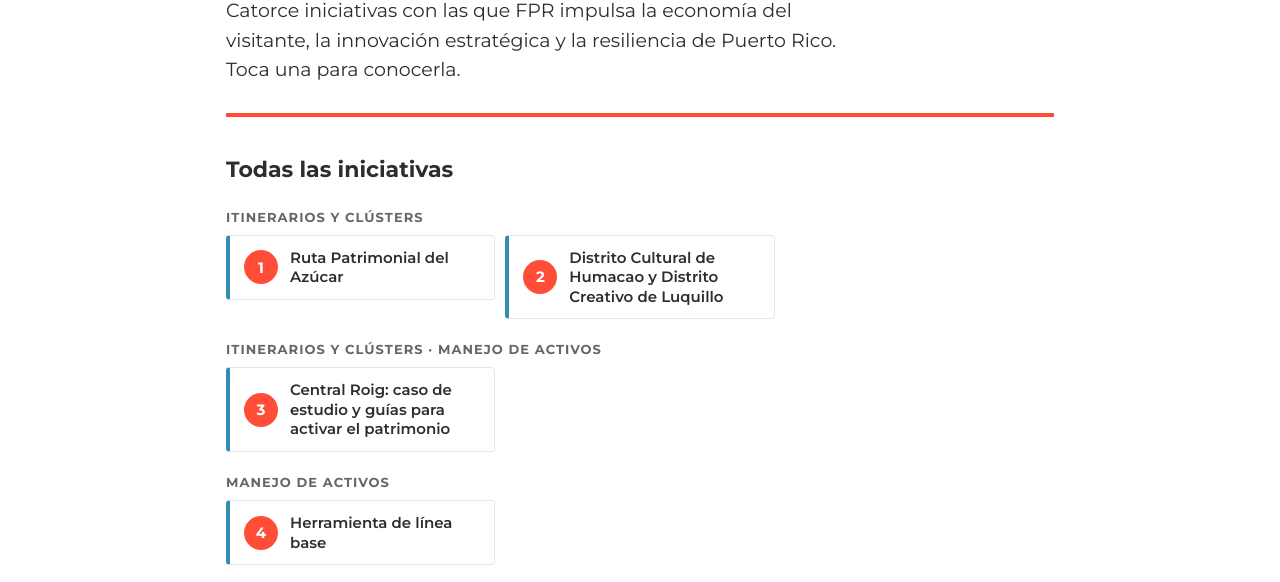
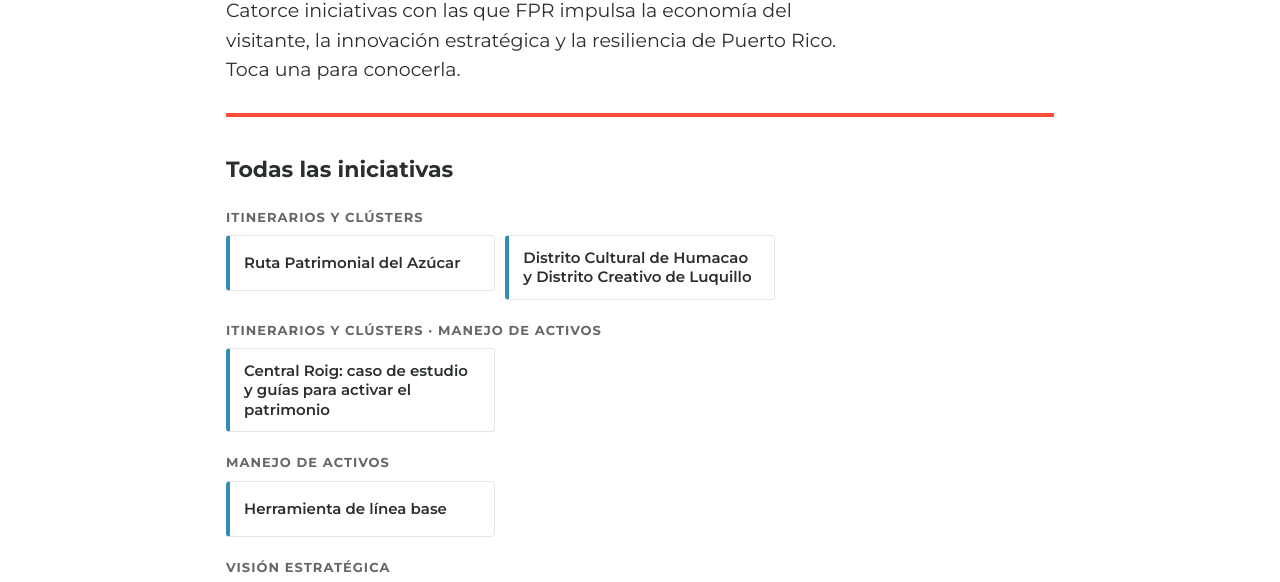
Before and after one commit to Foundation-for-Puerto-Rico/fpr15, a plain HTML site: page index.html in a window 1280 px wide. Both pictures are taken after a click on the button "ES". Shown: the part 197-779 px from the top of the page. Drawn offline with Linux system fonts and the light colour scheme.

Commit message:
Remove initiative numbers from cards and headings
Drops the red numbered circles (1-14) from the index cards and from each
initiative's heading. Section ids and QR links are unchanged.

Co-Authored-By: Claude Opus 5.5 <noreply@anthropic.com>

```diff
--- a/index.html
+++ b/index.html
@@ -38,15 +38,12 @@ h2.groups{font-size:22px;margin:36px 0 4px}
 .cards{list-style:none;margin:0;padding:0;display:grid;grid-template-columns:repeat(auto-fill,minmax(240px,1fr));gap:10px}
 .cards a{display:flex;gap:12px;align-items:center;padding:12px 14px;border:1px solid var(--gray-soft);border-left:4px solid var(--blue);border-radius:4px;text-decoration:none;color:var(--charcoal);background:var(--white);min-height:56px}
 .cards a:hover{background:var(--paper)}
-.num{flex:0 0 auto;display:inline-grid;place-items:center;width:34px;height:34px;border-radius:50%;background:var(--red);color:var(--white);font-weight:700;font-size:15px}
 .cards .name{font-weight:600;font-size:15px;line-height:1.3}
 article.ini{padding:44px 0 36px;border-top:1px solid var(--gray-soft);scroll-margin-top:68px}
 article.ini.solo{padding-top:28px;border-top:0}
 .solo-kicker{margin:0;padding-top:28px}
 #otras{border-top:4px solid var(--red);padding-top:4px;scroll-margin-top:68px}
 .all{display:inline-block;margin-top:20px;font-weight:600;font-size:15px}
-.ini-head{display:flex;gap:14px;align-items:flex-start}
-.ini-head .num{width:44px;height:44px;font-size:18px;margin-top:2px}
 .group{font-size:13px;font-weight:700;letter-spacing:.08em;text-transform:uppercase;color:var(--gray);margin:0 0 4px}
 .ini h2{font-size:clamp(24px,4.6vw,32px);line-height:1.15;margin:0}
 .tagline{font-size:19px;font-weight:600;color:var(--blue-700);margin:14px 0 12px}
@@ -145,9 +142,9 @@ footer img{height:30px;width:auto;margin-bottom:10px}
   function cards(skip) {
     const groups = [...new Set(data.initiatives.map(i => t(i, "group")))];
     return groups.map(g => {
-      const items = data.initiatives.map((i, n) => [i, n]).filter(([i]) => t(i, "group") === g && i.id !== skip);
+      const items = data.initiatives.filter(i => t(i, "group") === g && i.id !== skip);
       return items.length ? `<div class="index-group"><h3>${esc(g)}</h3><ul class="cards">
-        ${items.map(([i, n]) => `<li><a href="#${i.id}"><span class="num">${n + 1}</span><span class="name">${esc(t(i, "name"))}</span></a></li>`).join("")}
+        ${items.map(i => `<li><a href="#${i.id}"><span class="name">${esc(t(i, "name"))}</span></a></li>`).join("")}
       </ul></div>` : "";
     }).join("");
   }
@@ -160,15 +157,14 @@ footer img{height:30px;width:auto;margin-bottom:10px}
     const id = focusId();
     if (id) {
       // Opened from a QR code or a card: this initiative alone, then the rest to keep browsing.
-      const n = data.initiatives.findIndex(i => i.id === id);
-      const i = data.initiatives[n];
+      const i = data.initiatives.find(i => i.id === id);
       document.title = `${t(i, "name")} · ${ui.title}`;
       // The id sits on a wrapper that starts with the kicker, so the browser's own jump
       // to #id lands at the top of the view instead of hiding the kicker under the header.
       app.innerHTML = `
         <div id="${i.id}" style="scroll-margin-top:68px">
           <p class="kicker solo-kicker">${esc(ui.kicker)}</p>
-          ${article(i, n, true)}
+          ${article(i, true)}
         </div>
         <section id="otras" aria-labelledby="otras-h">
           <h2 class="groups" id="otras-h">${esc(ui.others)}</h2>
@@ -187,17 +183,16 @@ footer img{height:30px;width:auto;margin-bottom:10px}
         <h2 class="groups" id="idx-h">${esc(ui.index)}</h2>
         ${cards(null)}
       </section>
-      ${data.initiatives.map((i, n) => article(i, n, false)).join("")}`;
+      ${data.initiatives.map(i => article(i, false)).join("")}`;
     }
     document.getElementById("foot").innerHTML = `<img src="assets/fpr-logo.svg" alt="Foundation for Puerto Rico"><p>${esc(ui.footer)} · <a href="https://foundationforpuertorico.org/${lang}/">foundationforpuertorico.org</a></p>`;
   }
 
-  function article(i, n, solo) {
+  function article(i, solo) {
     const ui = data.ui[lang];
     return `
       <article class="ini${solo ? " solo" : ""}"${solo ? "" : ` id="${i.id}"`} data-id="${i.id}" aria-labelledby="h-${i.id}">
-        <div class="ini-head"><span class="num" aria-hidden="true">${n + 1}</span>
-          <div><p class="group">${esc(t(i, "group"))}</p><h2 id="h-${i.id}">${esc(t(i, "name"))}</h2></div></div>
+        <p class="group">${esc(t(i, "group"))}</p><h2 id="h-${i.id}">${esc(t(i, "name"))}</h2>
         ${t(i, "tagline") ? `<p class="tagline">${esc(t(i, "tagline"))}</p>` : ""}
         ${(i[`body_${lang}`] || i.body_es || []).map(p => `<p>${esc(p)}</p>`).join("")}
         ${i.image ? `<figure${i.image.logo ? ' class="logo"' : ""}><img src="${esc(i.image.src)}" alt="${esc(t(i.image, "alt"))}" loading="lazy" decoding="async">
```
